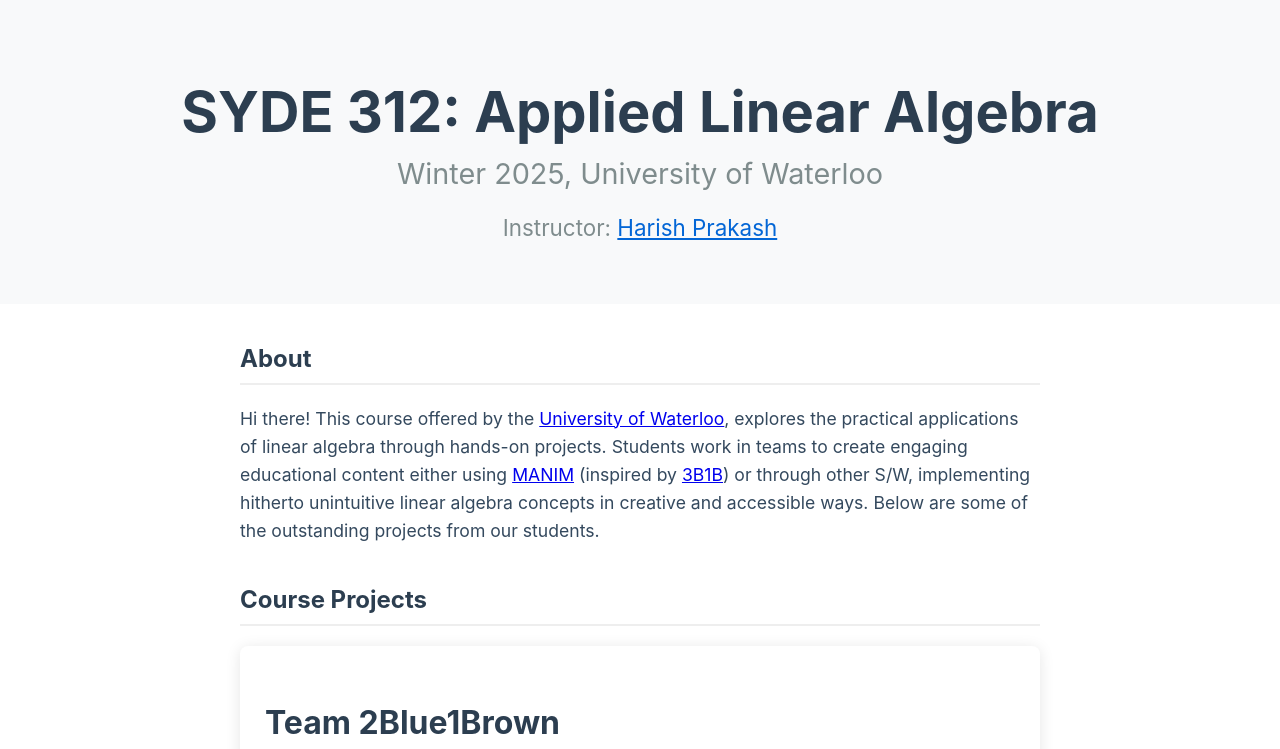
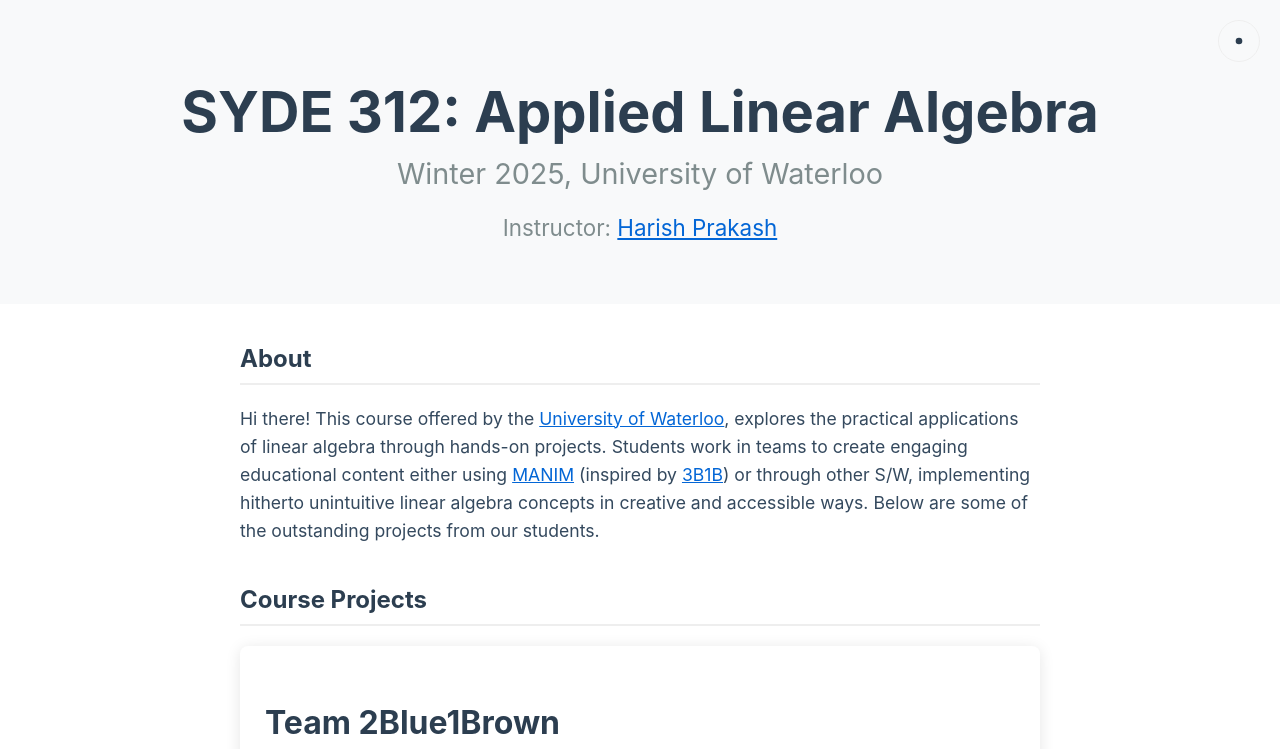
Before and after one commit to harshap-ai/syde-312, a Jekyll site: the page built from index.markdown, in a window 1280 px wide. Shown: the top 749 px of the page. Built offline with Jekyll 4.4.1, drawn with Linux system fonts in a browser that asks for light colours.

Commit message:
dark mode toggle

```diff
--- a/_layouts/default.html
+++ b/_layouts/default.html
@@ -4,6 +4,7 @@
     <meta charset="UTF-8" />
     <meta name="viewport" content="width=device-width, initial-scale=1.0">
     <title>{{ page.title }}</title>
+    <link rel="stylesheet" href="{{ site.baseurl }}/assets/css/theme.css">
     <style>
       body {
         margin: 0;
@@ -19,5 +20,6 @@
     <main>
       {{ content }}
     </main>
+    <script src="{{ site.baseurl }}/assets/js/theme.js"></script>
   </body>
 </html>
--- /dev/null
+++ b/assets/css/theme.css
@@ -0,0 +1,90 @@
+:root {
+  /* Light theme variables */
+  --bg-primary: #ffffff;
+  --bg-secondary: #f8f9fa;
+  --text-primary: #2c3e50;
+  --text-secondary: #7f8c8d;
+  --link-color: #0366d6;
+  --border-color: #eee;
+  --card-bg: #ffffff;
+  --card-shadow: rgba(0,0,0,0.1);
+}
+
+[data-theme="dark"] {
+  /* Dark theme variables */
+  --bg-primary: #1a1a1a;
+  --bg-secondary: #2d2d2d;
+  --text-primary: #e0e0e0;
+  --text-secondary: #a0a0a0;
+  --link-color: #58a6ff;
+  --border-color: #404040;
+  --card-bg: #2d2d2d;
+  --card-shadow: rgba(0,0,0,0.3);
+}
+
+/* Apply theme variables */
+body {
+  background-color: var(--bg-primary);
+  color: var(--text-primary);
+}
+
+.course-header {
+  background-color: var(--bg-secondary);
+}
+
+.course-description h2,
+.projects h2 {
+  color: var(--text-primary);
+  border-bottom: 2px solid var(--border-color);
+}
+
+.project-card {
+  background: var(--card-bg);
+  box-shadow: 0 2px 15px var(--card-shadow);
+}
+
+.team-info p {
+  color: var(--text-secondary);
+}
+
+h3, h4 {
+  color: var(--text-primary);
+}
+
+a {
+  color: var(--link-color);
+}
+
+/* Theme toggle button */
+.theme-toggle {
+  position: fixed;
+  top: 20px;
+  right: 20px;
+  padding: 10px;
+  border-radius: 50%;
+  background: var(--bg-secondary);
+  border: 1px solid var(--border-color);
+  cursor: pointer;
+  z-index: 1000;
+  transition: all 0.3s ease;
+}
+
+.theme-toggle:hover {
+  transform: scale(1.1);
+}
+
+.theme-toggle svg {
+  width: 20px;
+  height: 20px;
+  fill: var(--text-primary);
+}
+
+/* Video container adjustments */
+.video-container {
+  background: var(--bg-secondary);
+  border-radius: 4px;
+}
+
+video {
+  background: var(--bg-secondary);
+}
--- /dev/null
+++ b/assets/js/theme.js
@@ -0,0 +1,53 @@
+// Theme toggle functionality
+function initTheme() {
+  const themeToggle = document.createElement('button');
+  themeToggle.className = 'theme-toggle';
+  themeToggle.innerHTML = `
+    <svg class="sun-icon" xmlns="http://www.w3.org/2000/svg" viewBox="0 0 24 24">
+      <path d="M12 3v1m0 16v1m9-9h-1M4 12H3m15.364 6.364l-.707-.707M6.343 6.343l-.707-.707m12.728 0l-.707.707M6.343 17.657l-.707.707M16 12a4 4 0 11-8 0 4 4 0 018 0z" />
+    </svg>
+    <svg class="moon-icon" xmlns="http://www.w3.org/2000/svg" viewBox="0 0 24 24" style="display: none;">
+      <path d="M20.354 15.354A9 9 0 018.646 3.646 9.003 9.003 0 0012 21a9.003 9.003 0 008.354-5.646z" />
+    </svg>
+  `;
+
+  document.body.appendChild(themeToggle);
+
+  // Check for saved theme preference
+  const savedTheme = localStorage.getItem('theme');
+  if (savedTheme) {
+    document.documentElement.setAttribute('data-theme', savedTheme);
+    updateThemeIcon(savedTheme);
+  } else {
+    // Check system preference
+    const prefersDark = window.matchMedia('(prefers-color-scheme: dark)').matches;
+    const theme = prefersDark ? 'dark' : 'light';
+    document.documentElement.setAttribute('data-theme', theme);
+    updateThemeIcon(theme);
+  }
+
+  themeToggle.addEventListener('click', () => {
+    const currentTheme = document.documentElement.getAttribute('data-theme');
+    const newTheme = currentTheme === 'light' ? 'dark' : 'light';
+
+    document.documentElement.setAttribute('data-theme', newTheme);
+    localStorage.setItem('theme', newTheme);
+    updateThemeIcon(newTheme);
+  });
+}
+
+function updateThemeIcon(theme) {
+  const sunIcon = document.querySelector('.sun-icon');
+  const moonIcon = document.querySelector('.moon-icon');
+
+  if (theme === 'dark') {
+    sunIcon.style.display = 'none';
+    moonIcon.style.display = 'block';
+  } else {
+    sunIcon.style.display = 'block';
+    moonIcon.style.display = 'none';
+  }
+}
+
+// Initialize theme when DOM is loaded
+document.addEventListener('DOMContentLoaded', initTheme);
```
Also changed, not shown: 8 other files.
